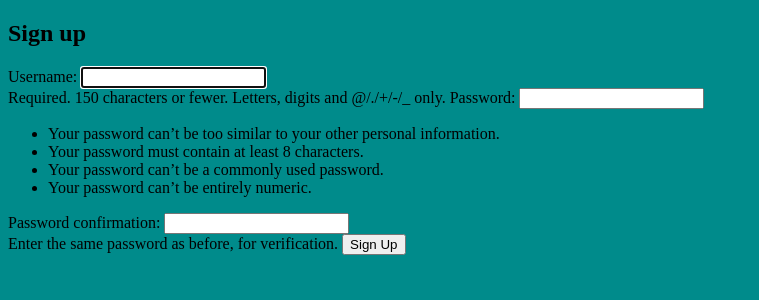
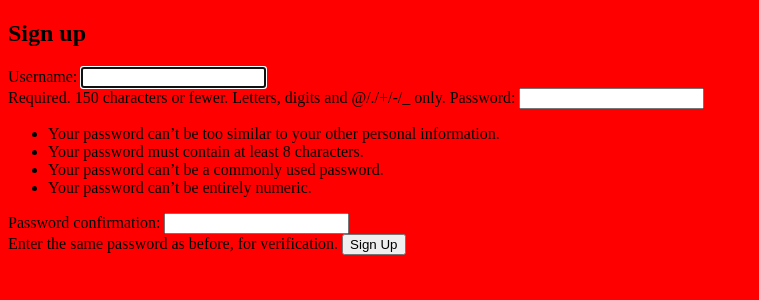
Before and after one commit to connerymacrae/OKBatchTracker, a Django app: page /accounts/signup/ in a window 1280 px wide. Shown: the top 300 px of the page, without its empty margins (0-759 px from the left). Run offline with Django 4.2, Linux system fonts and the light colour scheme.

Commit message:
Update signup.html

```diff
--- a/templates/registration/signup.html
+++ b/templates/registration/signup.html
@@ -1,6 +1,8 @@
 {% extends "base.html" %}
 
 {% block title %}Sign Up{% endblock %}
+
+{% block style %} style="background-color:red;" {% endblock %}
 
 {% block content %}
 <h2>Sign up</h2>
```
